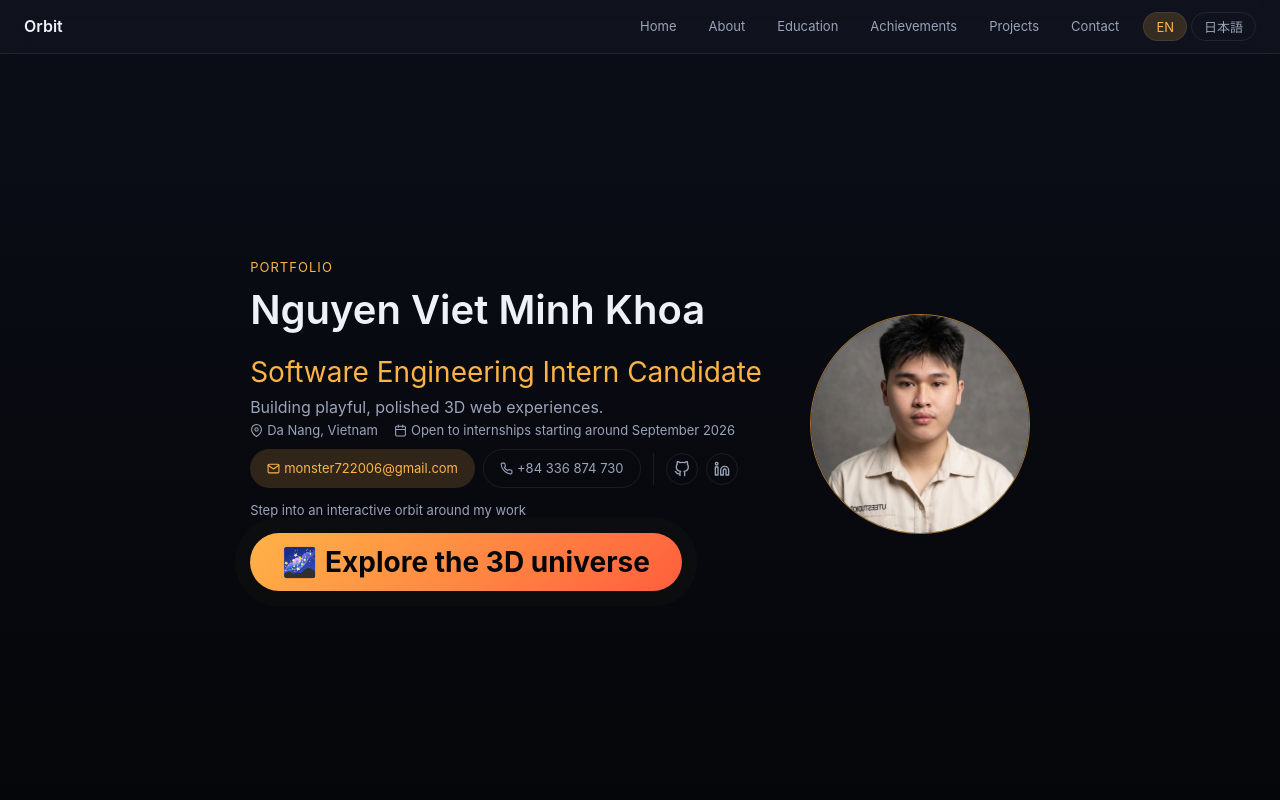
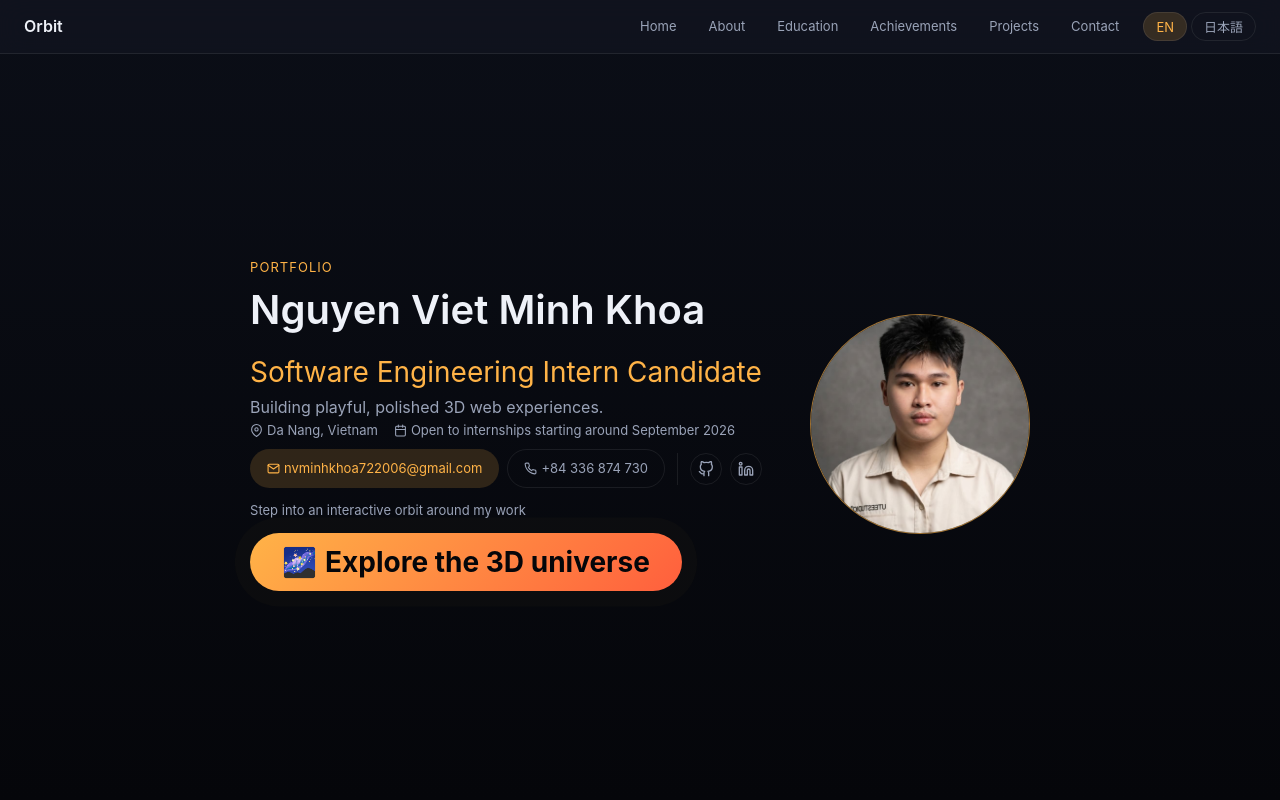
Before and after one commit to monster9k/portfolio, a React (Vite) app: page / in a window 1280 px wide. Shown: the top 800 px of the page. Built offline with nearby package versions, Linux system fonts and the light colour scheme.

Commit message:
fix(contact): change email name

```diff
--- a/src/content/contact.ts
+++ b/src/content/contact.ts
@@ -22,12 +22,13 @@ export interface ContactInfo {
 // real handle since that's public info; email/linkedin/phone/resume are
 // placeholders — replace them with your real ones.
 export const contact: ContactInfo = {
-  email: 'monster722006@gmail.com',
+  email: 'nvminhkhoa722006@gmail.com',
   phone: '+84 336 874 730',
   location: 'Da Nang, Vietnam',
   links: {
     github: 'https://github.com/monster9k',
-    linkedin: 'https://www.linkedin.com/in/nguy%E1%BB%85n-vi%E1%BA%BFt-minh-khoa-undefined-228158384/',
+    linkedin:
+      'https://www.linkedin.com/in/nguy%E1%BB%85n-vi%E1%BA%BFt-minh-khoa-undefined-228158384/',
     website: '',
   },
   resumeUrl: '',
```
